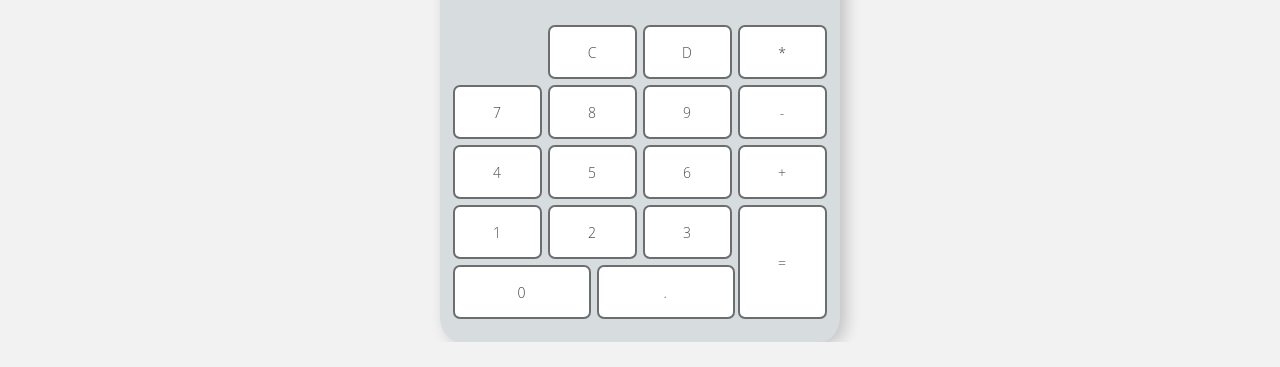
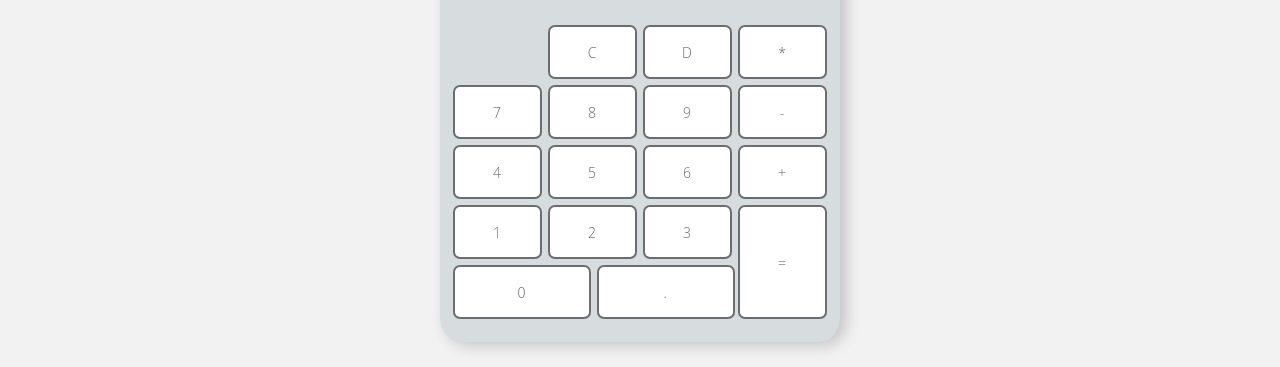
Before and after one commit to efuller/md-calculator, a plain HTML site: page index.html in a window 1280 px wide. Shown: the part 471-838 px from the top of the page. Before the commit the page ends 813 px from the top, so only its background shows below. Drawn offline with Linux system fonts and the light colour scheme.

Commit message:
Make sure keys are centered properly. Adjust the key colors just a bit.

```diff
--- a/css/main.css
+++ b/css/main.css
@@ -29,6 +29,7 @@ button {
 }
 
 .page-content {
+	padding-bottom: 50px;
 	padding-top: 50px;
 }
 
@@ -172,11 +173,12 @@ button {
 	align-items: center;
 	border-radius: 5px;
 	box-shadow: 0 0 0 2px rgba(0,0,0, 0.50);
-	display: flex;
+	color: rgba(0,0,0,0.6);;
 	height: 50px;
-	justify-content: center;
+	justify-content: space-around;
 	margin-right: 10px;
 	max-width: 85px;
+	text-align: center;
 	width: 25%;
 }
 
```
